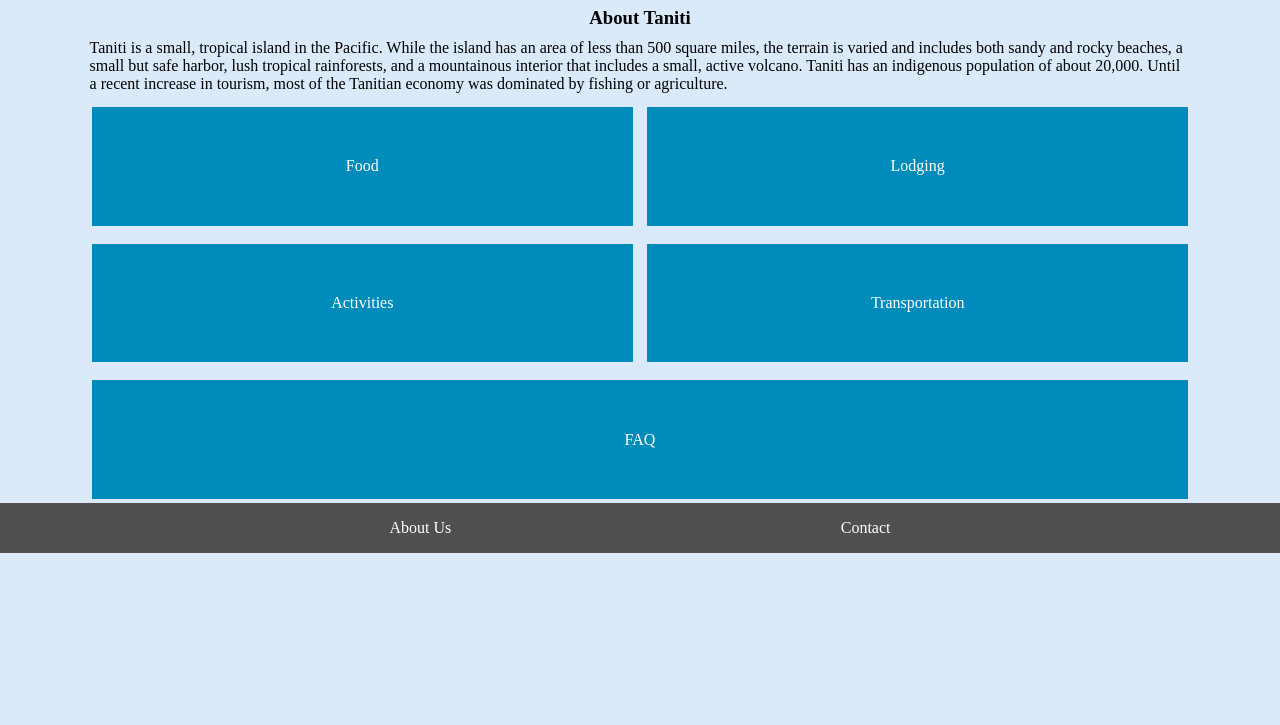
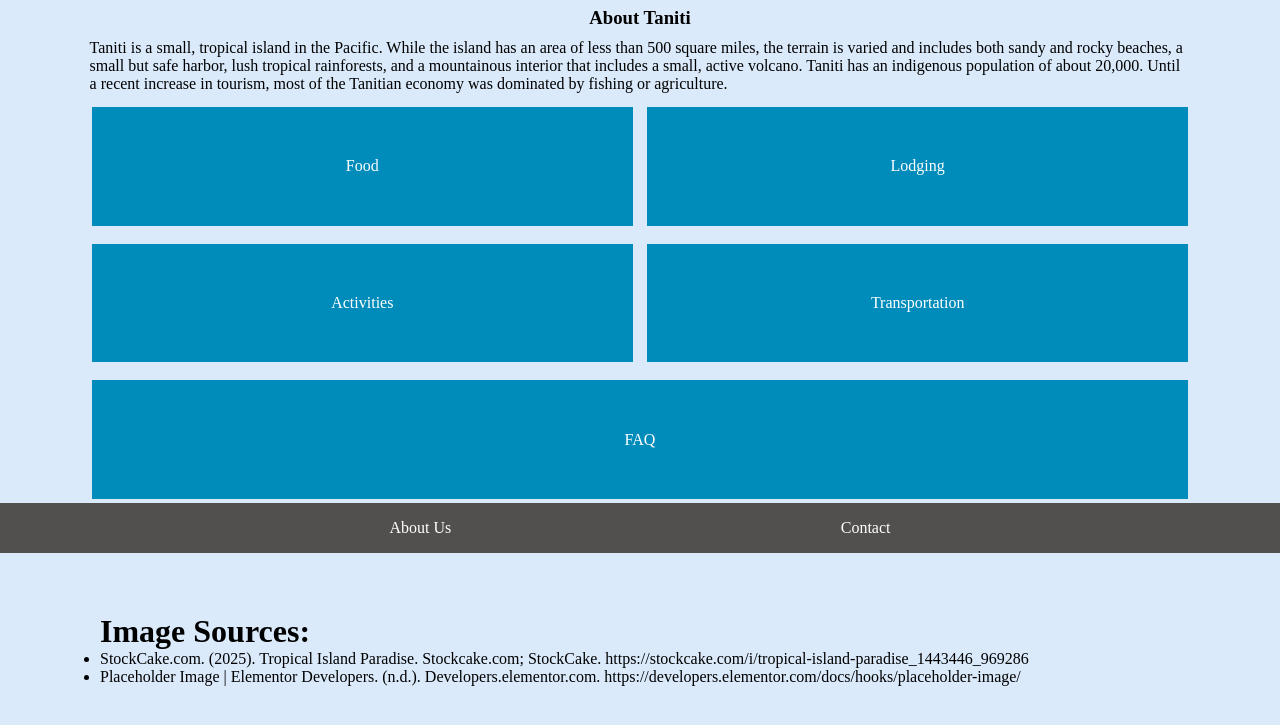
Before and after one commit to ali-mohammed200/taniti-prototype, a plain HTML site: page index.html in a window 1280 px wide. Shown: the part 247-972 px from the top of the page. Before the commit the page ends 800 px from the top, so only its background shows below. Drawn offline with Linux system fonts and the light colour scheme.

Commit message:
Add Sources

```diff
--- a/index.html
+++ b/index.html
@@ -47,6 +47,20 @@
                     </div>
                 </div>
             </div>
+
+            <div class="sources">
+                <h1>Image Sources:</h1>
+                <ul>
+                    <li> StockCake.com. (2025). Tropical Island Paradise. Stockcake.com; StockCake.
+                        https://stockcake.com/i/tropical-island-paradise_1443446_969286</li>
+                    <li>
+                        Placeholder Image | Elementor Developers. (n.d.). Developers.elementor.com.
+                        https://developers.elementor.com/docs/hooks/placeholder-image/
+                    </li>
+                </ul>
+
+
+            </div>
         </main>
     </div>
     <footer>
--- a/styles.css
+++ b/styles.css
@@ -8,6 +8,10 @@
 
 body {
     background-color: rgb(218, 234, 250);
+}
+
+.sources {
+    padding: 100px;
 }
 
 nav {
```
